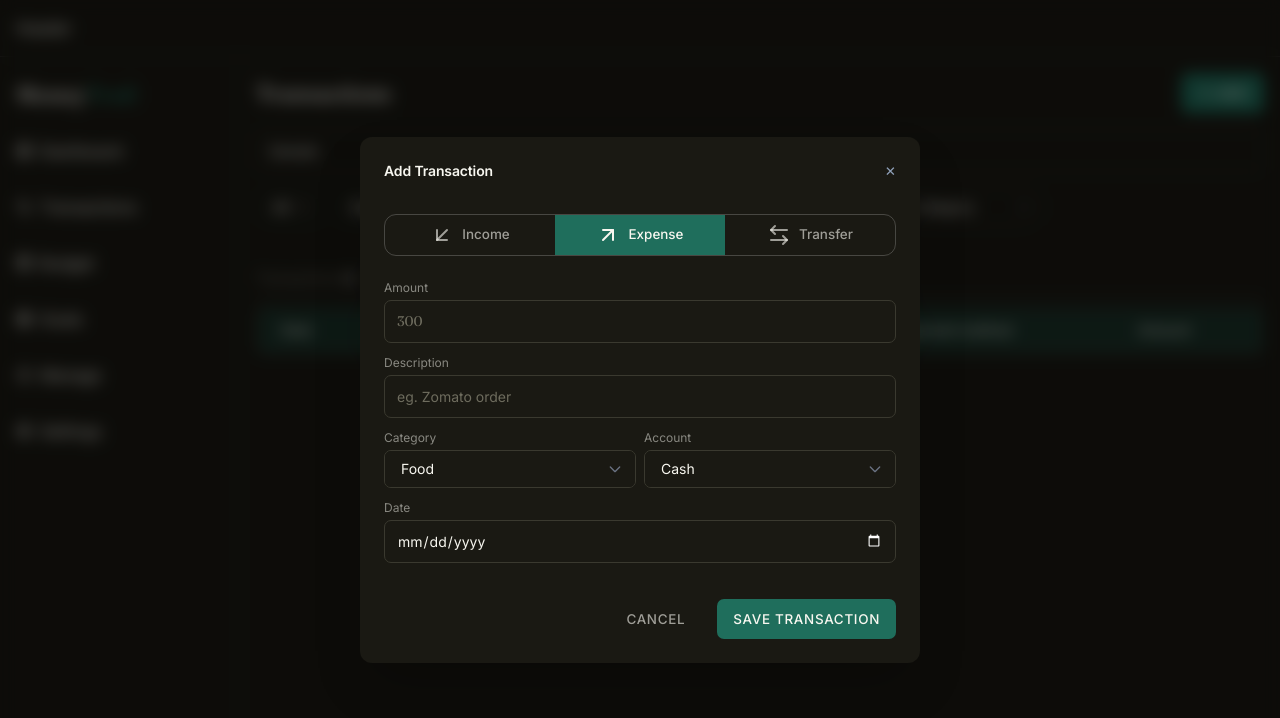
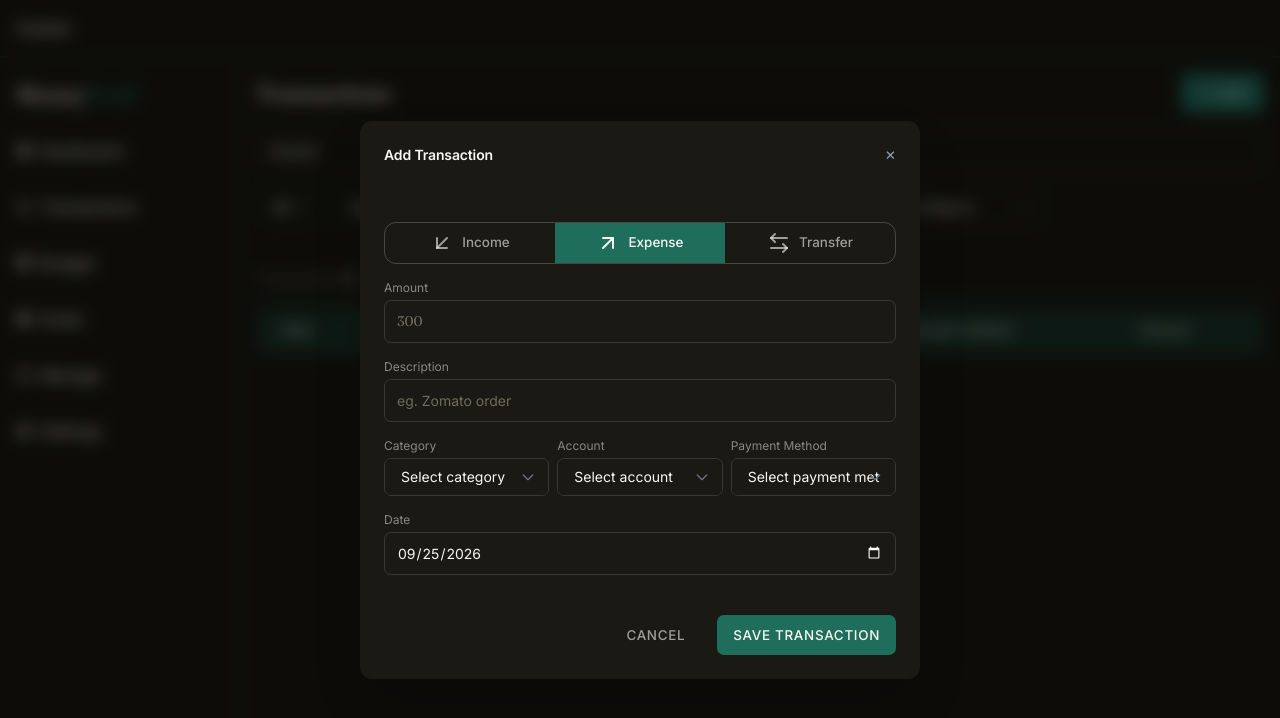
Before and after one commit to mohit-vb/moneytrail, a React (Vite) app: page /transactions in a window 1280 px wide. Both pictures are taken after typing "Sample" into the empty fields and a click on the button "ADD". Shown: the top 718 px of the page. Built offline with nearby package versions, Linux system fonts and the light colour scheme.

Commit message:
feat: make add transaction form controlled

```diff
--- a/src/features/transactions/components/AddTransaction.tsx
+++ b/src/features/transactions/components/AddTransaction.tsx
@@ -1,6 +1,12 @@
 import { ArrowDownLeft, ArrowLeftRight, ArrowUpRight } from "lucide-react";
 import { useState } from "react";
 import { InputEl, Button, SelectEl } from "../../../ui";
+import {
+  categoriesOptions,
+  paymentOptions,
+  accountOptions,
+} from "../../../constants";
+import { getTodayDate } from "../../../util";
 
 const transactionModes = [
   {
@@ -24,21 +30,59 @@ type AddTransactionProps = {
   onClose: () => void;
 };
 
+type TransactionFormState = {
+  type: "income" | "expense" | "transfer";
+  amount: string;
+  description: string;
+  accountId: string;
+  categoryId: string;
+  paymentMethod: string;
+  fromAccountId: string;
+  toAccountId: string;
+  date: string;
+};
+
 export default function AddTransaction({ onClose }: AddTransactionProps) {
-  const [selectedMode, setSelectedMode] = useState<
-    "income" | "expense" | "transfer"
-  >("expense");
+  const [form, setForm] = useState<TransactionFormState>({
+    type: "expense",
+    amount: "",
+    description: "",
+    accountId: "",
+    categoryId: "",
+    paymentMethod: "",
+    fromAccountId: "",
+    toAccountId: "",
+    date: getTodayDate(),
+  });
 
-  const isTransfer = selectedMode === "transfer";
+  const handleChange = function (
+    e: React.ChangeEvent<HTMLInputElement | HTMLSelectElement>,
+  ) {
+    const { name, value } = e.target;
+    setForm((prev) => ({ ...prev, [name]: value }));
+  };
+
+  const handleSubmit = (e: React.SubmitEvent<HTMLFormElement>) => {
+    e.preventDefault();
+
+    console.log(form);
+  };
+
+  const isTransfer = form.type === "transfer";
 
   return (
     <div className="w-full">
+      <form
+        className="flex flex-col gap-4 mt-6 text-surface"
+        onSubmit={handleSubmit}
+      >
         <div className="flex items-center justify-between w-full rounded-xl border border-white/20 overflow-hidden">
           {transactionModes.map((mode) => (
             <button
               key={mode.id}
-            className={`flex items-center justify-center gap-2 cursor-pointer w-full py-2 font-light ${selectedMode === mode.id ? "bg-accent text-surface font-bold" : "text-surface/60 "}`}
-            onClick={() => setSelectedMode(mode.id)}
+              className={`flex items-center justify-center gap-2 cursor-pointer w-full py-2 font-light ${form.type === mode.id ? "bg-accent text-surface font-bold" : "text-surface/60 "}`}
+              onClick={() => setForm((prev) => ({ ...prev, type: mode.id }))}
+              type="button"
             >
               {mode.icon}
               <span>{mode.label}</span>
@@ -46,31 +90,86 @@ export default function AddTransaction({ onClose }: AddTransactionProps) {
           ))}
         </div>
 
-      <form className="flex flex-col gap-3 mt-6 text-surface">
         <div className="flex flex-col gap-1">
           <label>Amount</label>
-          <InputEl type="number" className="font-display" placeholder="300" />
+          <InputEl
+            type="number"
+            className="font-display"
+            placeholder="300"
+            name="amount"
+            value={form.amount}
+            onChange={handleChange}
+          />
         </div>
         <div className="flex flex-col gap-1">
           <label>Description</label>
-          <InputEl placeholder="eg. Zomato order" />
+          <InputEl
+            placeholder="eg. Zomato order"
+            name="description"
+            value={form.description}
+            onChange={handleChange}
+          />
         </div>
         {/* for income-expense */}
         {!isTransfer && (
-          <div className="grid grid-cols-2 gap-2">
+          <div className="grid grid-cols-3 gap-2">
             <div className="flex flex-col gap-1">
               <label>Category</label>
-              <SelectEl className="rounded-md">
-                <option value="food">Food</option>
-                <option value="travel">Travel</option>
-                <option value="shopping">Shopping</option>
+              <SelectEl
+                className="rounded-md"
+                name="categoryId"
+                value={form.categoryId}
+                onChange={handleChange}
+              >
+                <option value="" disabled>
+                  Select category
+                </option>
+                {categoriesOptions.map((category) => (
+                  <option
+                    key={category}
+                    value={`cat_${category.toLowerCase().trim().split(" ")[0]}`}
+                  >
+                    {category}
+                  </option>
+                ))}
               </SelectEl>
             </div>
+
             <div className="flex flex-col gap-1">
               <label>Account</label>
-              <SelectEl className="rounded-md">
-                <option value="cash">Cash</option>
-                <option value="bank">Bank</option>
+              <SelectEl
+                className="rounded-md"
+                name="accountId"
+                value={form.accountId}
+                onChange={handleChange}
+              >
+                <option value="" disabled>
+                  Select account
+                </option>
+                {accountOptions.map((account) => (
+                  <option key={account.id} value={account.id}>
+                    {account.label}
+                  </option>
+                ))}
+              </SelectEl>
+            </div>
+
+            <div className="flex flex-col gap-1">
+              <label>Payment Method</label>
+              <SelectEl
+                className="rounded-md"
+                name="paymentMethod"
+                value={form.paymentMethod}
+                onChange={handleChange}
+              >
+                <option value="" disabled>
+                  Select payment method
+                </option>
+                {paymentOptions.map((method) => (
+                  <option key={method} value={method.toLowerCase()}>
+                    {method}
+                  </option>
+                ))}
               </SelectEl>
             </div>
           </div>
@@ -82,16 +181,38 @@ export default function AddTransaction({ onClose }: AddTransactionProps) {
           <div className="grid grid-cols-2 gap-2">
             <div className="flex flex-col gap-1">
               <label>From</label>
-              <SelectEl className="rounded-md">
-                <option value="cash">Cash</option>
-                <option value="bank">Bank</option>
+              <SelectEl
+                className="rounded-md"
+                name="fromAccountId"
+                value={form.fromAccountId}
+                onChange={handleChange}
+              >
+                <option value="" disabled>
+                  Select account
+                </option>
+                {accountOptions.map((account) => (
+                  <option key={account.id} value={account.id}>
+                    {account.label}
+                  </option>
+                ))}
               </SelectEl>
             </div>
             <div className="flex flex-col gap-1">
               <label>To</label>
-              <SelectEl className="rounded-md">
-                <option value="cash">Cash</option>
-                <option value="bank">Bank</option>
+              <SelectEl
+                className="rounded-md"
+                name="toAccountId"
+                value={form.toAccountId}
+                onChange={handleChange}
+              >
+                <option value="" disabled>
+                  Select account
+                </option>
+                {accountOptions.map((account) => (
+                  <option key={account.id} value={account.id}>
+                    {account.label}
+                  </option>
+                ))}
               </SelectEl>
             </div>
           </div>
@@ -101,14 +222,19 @@ export default function AddTransaction({ onClose }: AddTransactionProps) {
           <label>Date</label>
           <InputEl
             type="date"
+            name="date"
+            value={form.date}
+            onChange={handleChange}
             className="[&::-webkit-calendar-picker-indicator]:invert"
           />
         </div>
         <div className="flex justify-end gap-2 pt-6">
-          <Button variant="tertiary" onClick={onClose}>
+          <Button variant="tertiary" type="button" onClick={onClose}>
             Cancel
           </Button>
-          <Button variant="primary">Save Transaction</Button>
+          <Button variant="primary" type="submit">
+            Save Transaction
+          </Button>
         </div>
       </form>
     </div>
```
Lines whose indentation alone changed are shown as unchanged.
